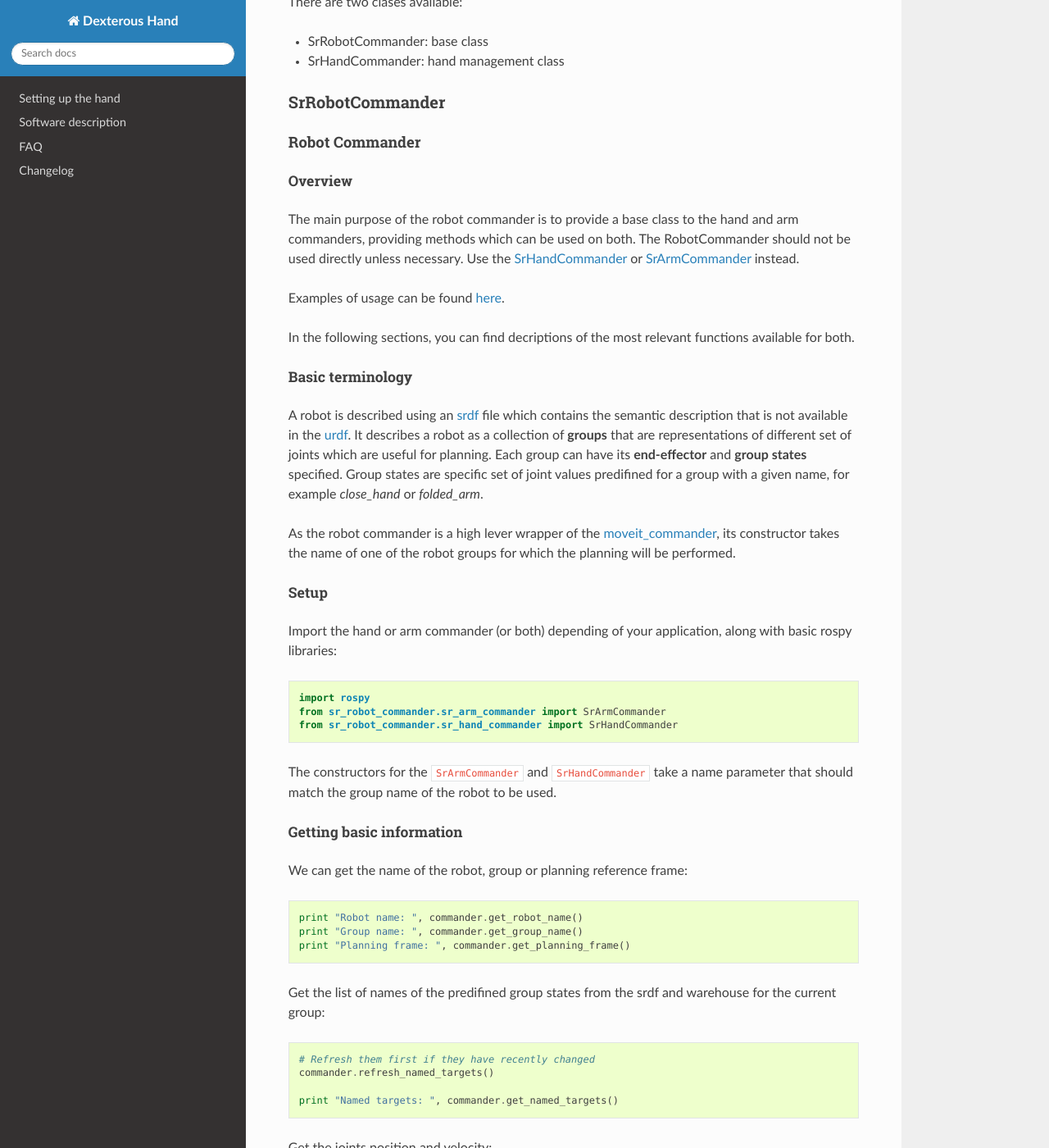
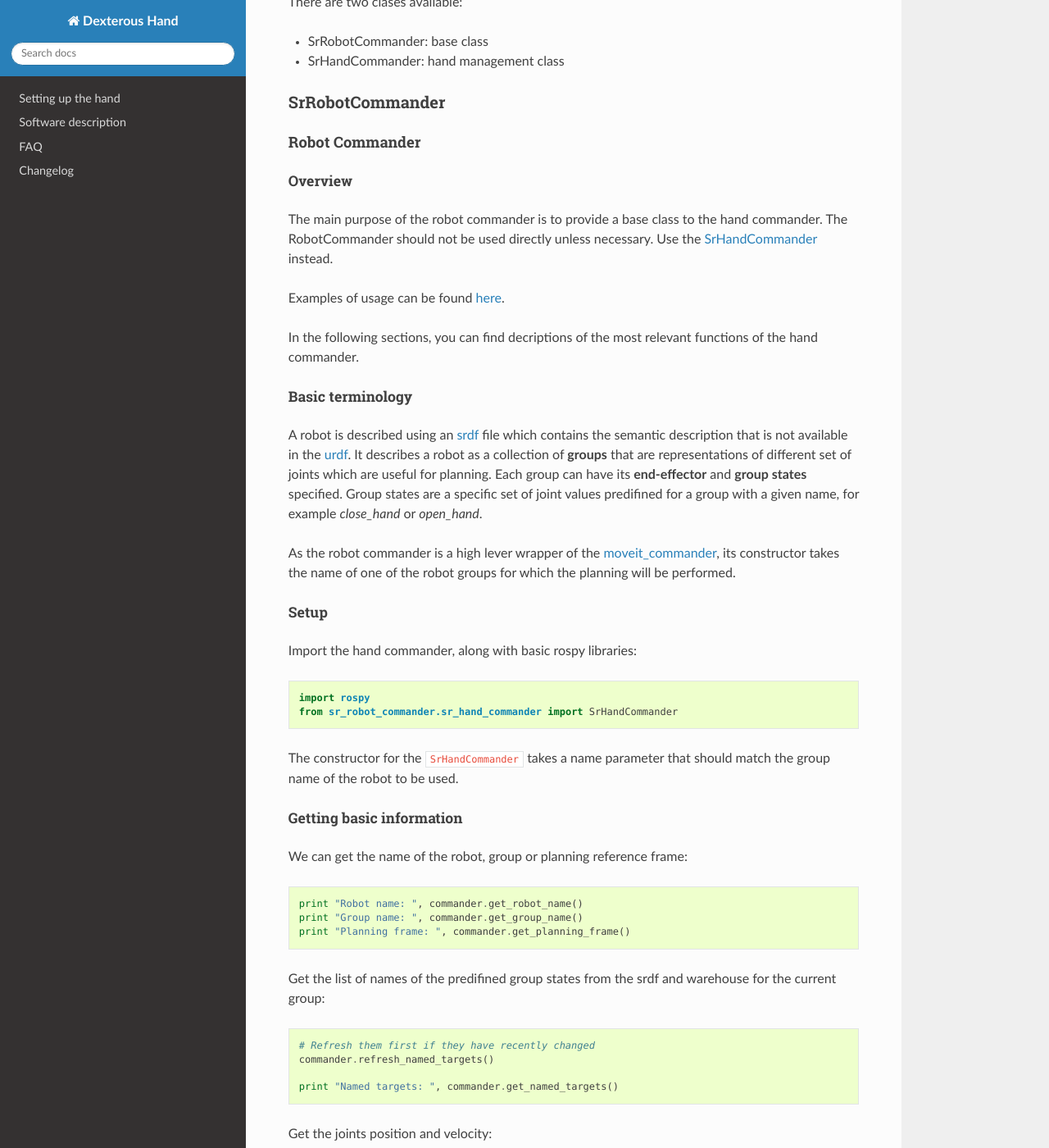
Before and after one commit to shadow-robot/sr_dexterous_hand_documentation, a Sphinx documentation site: the page built from docs/user_guide/2_software_description.md, in a window 1280 px wide and 1400 px high, scrolled down 19705 px. Shown: the whole window at 82% size. Built offline with Sphinx 7.4.7 and the Read the Docs theme 2.0.0, drawn with Linux system fonts in a browser that asks for light colours.

Commit message:
removing references to arm

```diff
--- a/docs/user_guide/2_software_description.md
+++ b/docs/user_guide/2_software_description.md
@@ -650,32 +650,30 @@ Overview
 ~~~~~~~~
 
 The main purpose of the robot commander is to provide a base class to the
-hand and arm commanders, providing
-methods which can be used on both. The RobotCommander should not be used directly unless necessary.
-Use the `SrHandCommander <HandCommander.html>`__ or `SrArmCommander <ArmCommander.html>`__ instead.
+hand commander. The RobotCommander should not be used directly unless necessary.
+Use the `SrHandCommander <HandCommander.html>`__ instead.
 
 Examples of usage can be found `here <../../../sr_example/README.html>`__.
 
-In the following sections, you can find decriptions of the most relevant functions available for both.
+In the following sections, you can find decriptions of the most relevant functions of the hand commander.
 
 Basic terminology
 ~~~~~~~~~~~~~~~~~~~~~~~~~~~~~~
-A robot is described using an `srdf <http://wiki.ros.org/srdf>`__ file which contains the semantic description that is not available in the `urdf <http://wiki.ros.org/urdf>`__. It describes a robot as a collection of **groups** that are representations of different set of joints which are useful for planning. Each group can have its **end-effector** and **group states** specified. Group states are specific set of joint values predifined for a group with a given name, for example *close_hand* or *folded_arm*.
+A robot is described using an `srdf <http://wiki.ros.org/srdf>`__ file which contains the semantic description that is not available in the `urdf <http://wiki.ros.org/urdf>`__. It describes a robot as a collection of **groups** that are representations of different set of joints which are useful for planning. Each group can have its **end-effector** and **group states** specified. Group states are a specific set of joint values predifined for a group with a given name, for example *close_hand* or *open_hand*.
 
 As the robot commander is a high lever wrapper of the `moveit_commander <http://wiki.ros.org/moveit_commander>`__, its constructor takes the name of one of the robot groups for which the planning will be performed.
 
 Setup
 ~~~~~~~~
 
-Import the hand or arm commander (or both) depending of your application, along with basic rospy libraries:
+Import the hand commander, along with basic rospy libraries:
 
 .. code:: python
 
     import rospy
-    from sr_robot_commander.sr_arm_commander import SrArmCommander
     from sr_robot_commander.sr_hand_commander import SrHandCommander
 
-The constructors for the ``SrArmCommander`` and ``SrHandCommander`` take a
+The constructor for the ``SrHandCommander`` takes a
 name parameter that should match the group name of the robot to be used.
 
 Getting basic information
```
